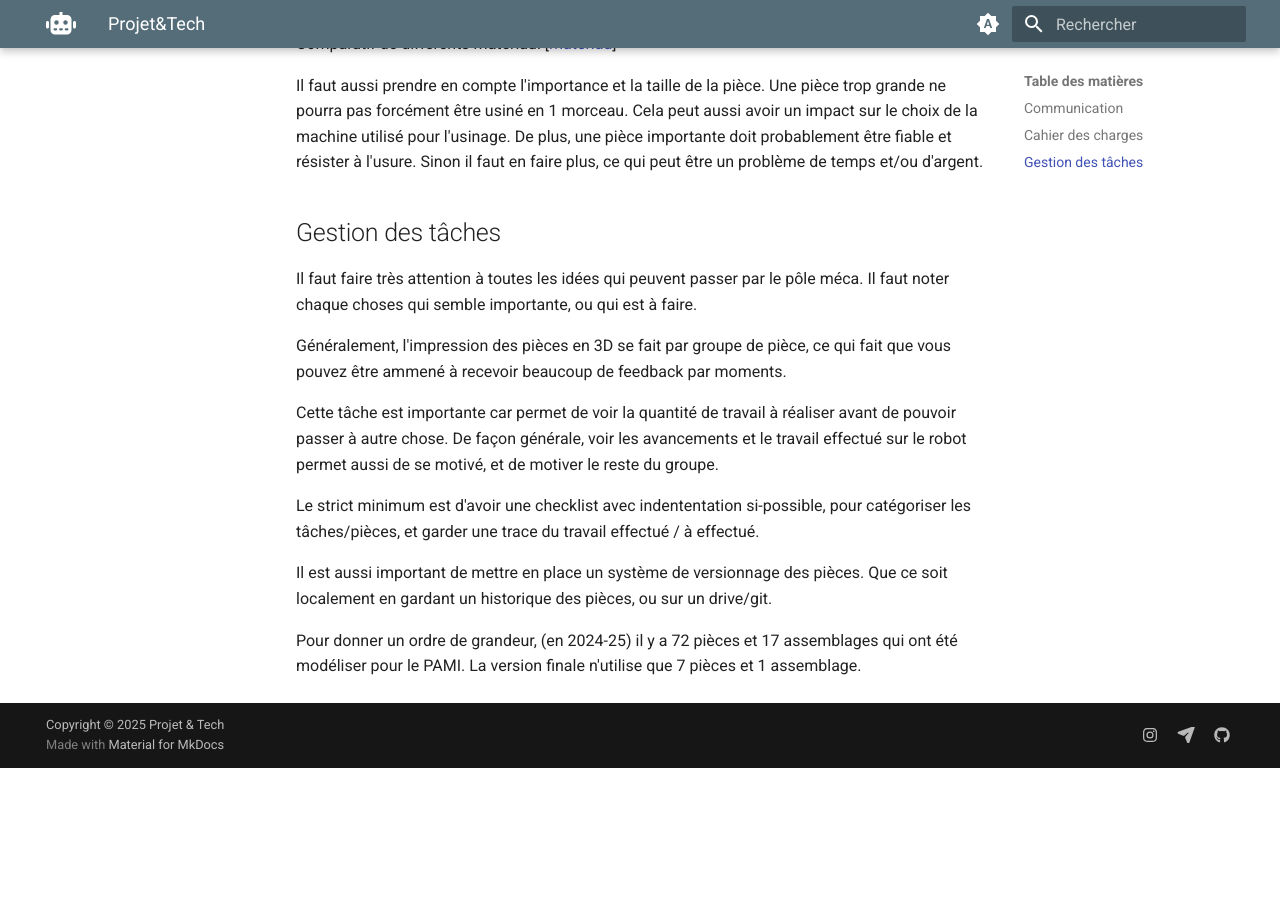
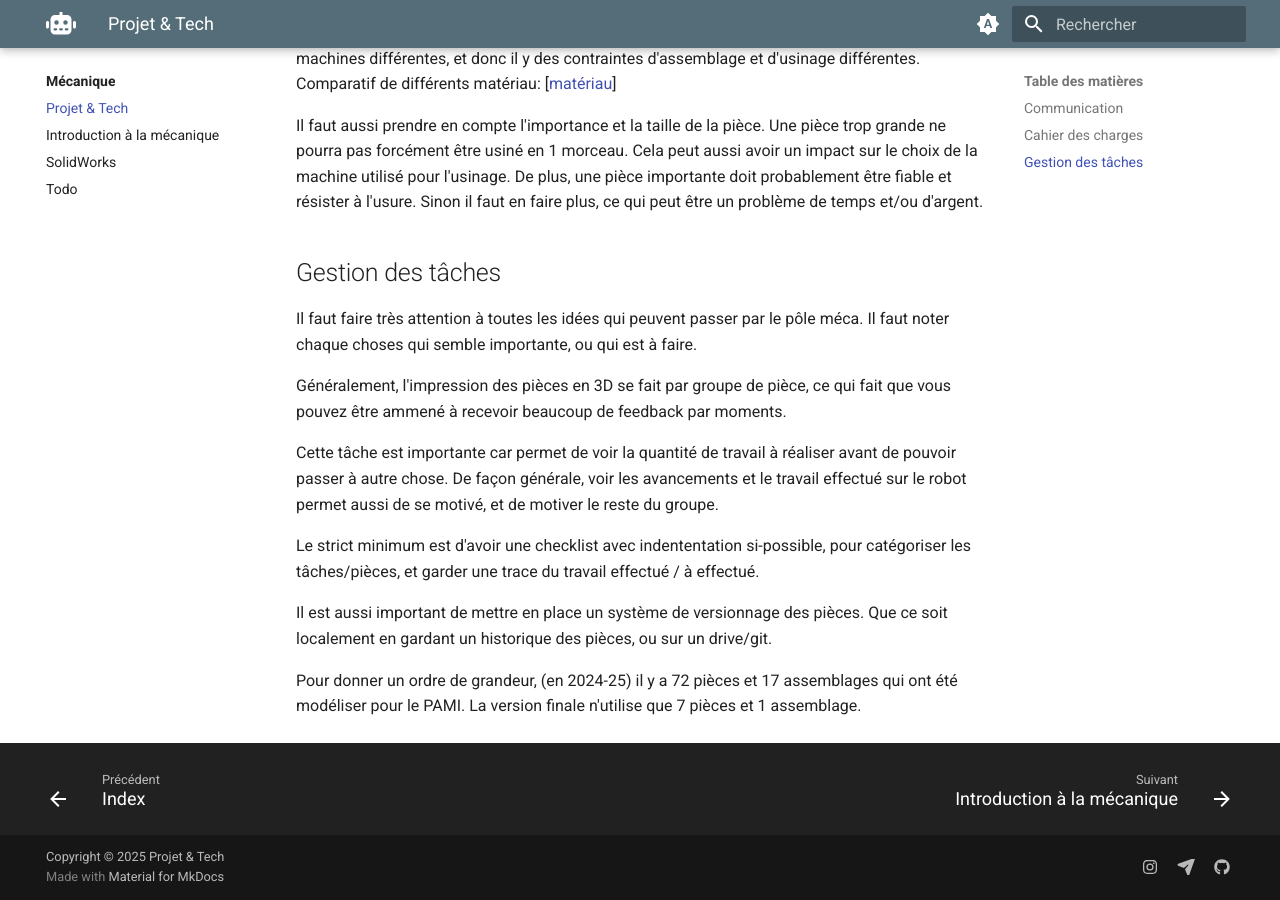
Before and after one commit to Projet-et-Tech/Documentation, an MkDocs documentation site: the page built from docs/mecanique/projet-esperluette-tech.md, in a window 1280 px wide and 900 px high, scrolled down 1783 px. Built offline with MkDocs 1.6.1 and Material for MkDocs 9.7.7, drawn with Linux system fonts in a browser that asks for light colours; some web fonts are replaced; before the commit the page ends 2551 px from its top, so only the background shows below that.

Commit message:
Add meca entries in nav

```diff
--- a/mkdocs.yml
+++ b/mkdocs.yml
@@ -46,6 +46,10 @@
     - Raspberry Pi: informatique/raspberry.md
   - Mécanique:
     - mecanique/index.md
+    - Projet & Tech: mecanique/projet-esperluette-tech.md
+    - Introduction à la mécanique: mecanique/introduction-mecanique.md
+    - SolidWorks: mecanique/solidworks.md
+    - Todo: mecanique/todo.md
   - Lore:
     - lore/index.md
 plugins:
```
